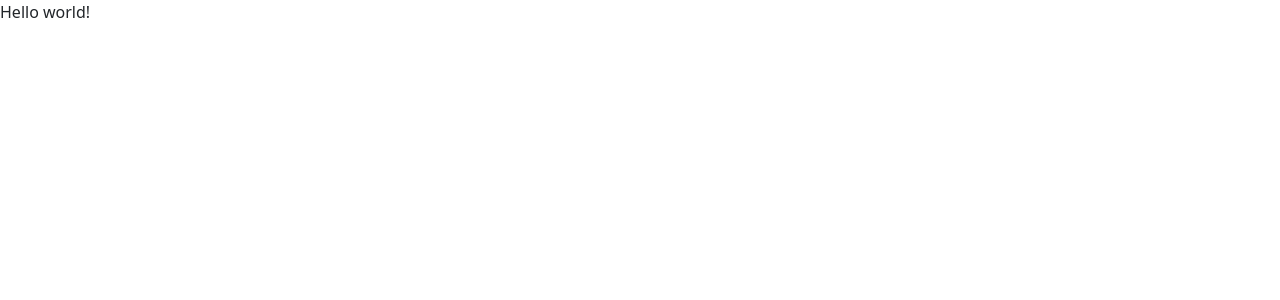
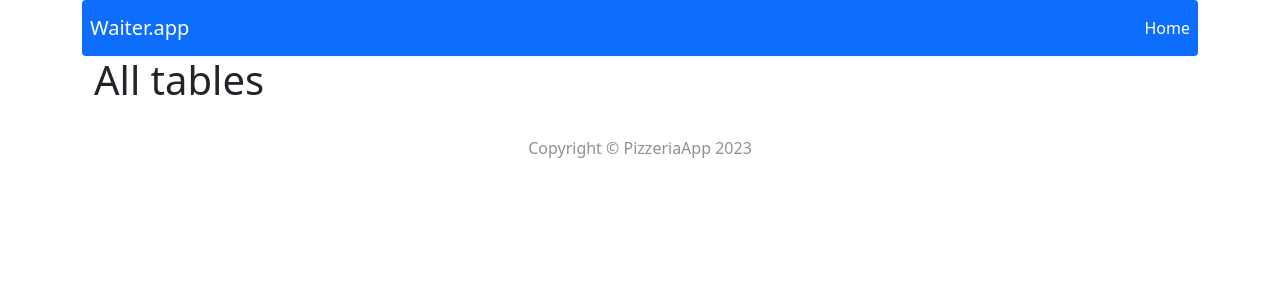
Before and after one commit to Marek-Skolik/Tables-app, a React (Create React App) app: page / in a window 1280 px wide. Shown: the top 300 px of the page. Built offline with nearby package versions, Linux system fonts and the light colour scheme; no server answers.

Commit message:
added NavBar

```diff
--- a/src/App.js
+++ b/src/App.js
@@ -1,7 +1,30 @@
+import { Container } from 'react-bootstrap';
+import { Routes, Route } from 'react-router-dom';
+import Home from "./components/pages/Home/Home";
+import NotFound from './components/pages/NotFound/NotFound';
+import Table from "./components/pages/Table/Table";
+import { fetchTables } from './redux/tablesRedux';
+import { useDispatch } from 'react-redux';
+import { useEffect } from 'react';
+import Footer from './components/views/Footer/Footer';
+import Header from './components/views/Header/Header';
 
 function App() {
+
+  const dispatch = useDispatch();
+
+  useEffect(() => dispatch(fetchTables()), [dispatch]);
+
   return (
-    <div>Hello world!</div>
+    <Container>
+      <Header />
+      <Routes>
+        <Route path="/" element={<Home />} />
+        <Route path="/table/:id" element={<Table />} />
+        <Route path="*" element={<NotFound />} />
+      </Routes>
+      <Footer />
+    </Container>
   );
 }
 
--- /dev/null
+++ b/src/components/pages/Home/Home.js
@@ -0,0 +1,13 @@
+import { Container } from "react-bootstrap"
+
+const Home = () => {
+    return (
+        <Container>
+            <div className="d-flex justify-content-between align-items-center">
+                <h1>All tables</h1>
+            </div>
+        </Container>
+    )
+}
+
+export default Home;
--- /dev/null
+++ b/src/components/pages/NotFound/NotFound.js
@@ -0,0 +1,9 @@
+const NotFound = props => {
+    return (
+        <div>
+            <h1>404 NOT FOUND</h1>
+        </div>
+    )
+}
+
+export default NotFound;
--- /dev/null
+++ b/src/components/pages/Table/Table.js
@@ -0,0 +1,7 @@
+const Table = () => {
+    return (
+        <h1>Table</h1>
+    )
+}
+
+export default Table;
--- /dev/null
+++ b/src/components/views/Footer/Footer.js
@@ -0,0 +1,7 @@
+const Footer = () => {
+    return (
+      <footer className="text-center opacity-50 mb-4 mt-4">Copyright © PizzeriaApp 2023</footer>
+    )
+  };
+
+  export default Footer;
--- /dev/null
+++ b/src/components/views/Header/Header.js
@@ -0,0 +1,9 @@
+import NavBar from '../NavBar/NavBar';
+
+const Header = () => {
+  return (
+    <NavBar />
+  )
+};
+
+export default Header;
--- /dev/null
+++ b/src/components/views/NavBar/NavBar.js
@@ -0,0 +1,18 @@
+import Nav from 'react-bootstrap/Nav';
+import Navbar from 'react-bootstrap/Navbar';
+import { NavLink } from "react-router-dom";
+
+const NavBar = () => {
+  return (
+    <Navbar bg="primary" variant="dark" className="justify-content-between rounded">
+      <Navbar.Brand as={NavLink} to="/" className="px-2">
+        Waiter.app
+      </Navbar.Brand>
+      <Nav>
+        <Nav.Link as={NavLink} to="/">Home</Nav.Link>
+      </Nav>
+    </Navbar>
+  )
+};
+
+export default NavBar;
--- a/src/index.js
+++ b/src/index.js
@@ -4,13 +4,16 @@ import App from './App';
 import 'bootstrap/dist/css/bootstrap.min.css';
 import store from './redux/store';
 import { Provider } from 'react-redux';
+import { BrowserRouter } from 'react-router-dom';
 
 const root = ReactDOM.createRoot(document.getElementById('root'));
 root.render(
   <React.StrictMode>
-      <Provider store={store}>
-        <App />
-      </Provider>
+    <BrowserRouter>
+        <Provider store={store}>
+          <App />
+        </Provider>
+      </BrowserRouter>
   </React.StrictMode>
 );
 
--- a/src/redux/tablesRedux.js
+++ b/src/redux/tablesRedux.js
@@ -1,11 +1,28 @@
-//selectors
+// selectors
 
 // actions
 const createActionName = actionName => `app/tables/${actionName}`;
 
+// action names
+
+const UPDATE_TABLES = createActionName('UPDATE_TABLES');
+
+// action creators
+
+export const updateTables = payload => ({ type: UPDATE_TABLES, payload});
+export const fetchTables = () => {
+  return (dispatch) => {
+  fetch('http://localhost:3131/tables/1')
+  .then(res => res.json())
+  .then(tables => dispatch(updateTables(tables)));
+  }
+};
+
 // action creators
 const tablesReducer = (statePart = [], action) => {
   switch (action.type) {
+    case UPDATE_TABLES:
+      return [ ...action.payload]
     default:
       return statePart;
   };
```
